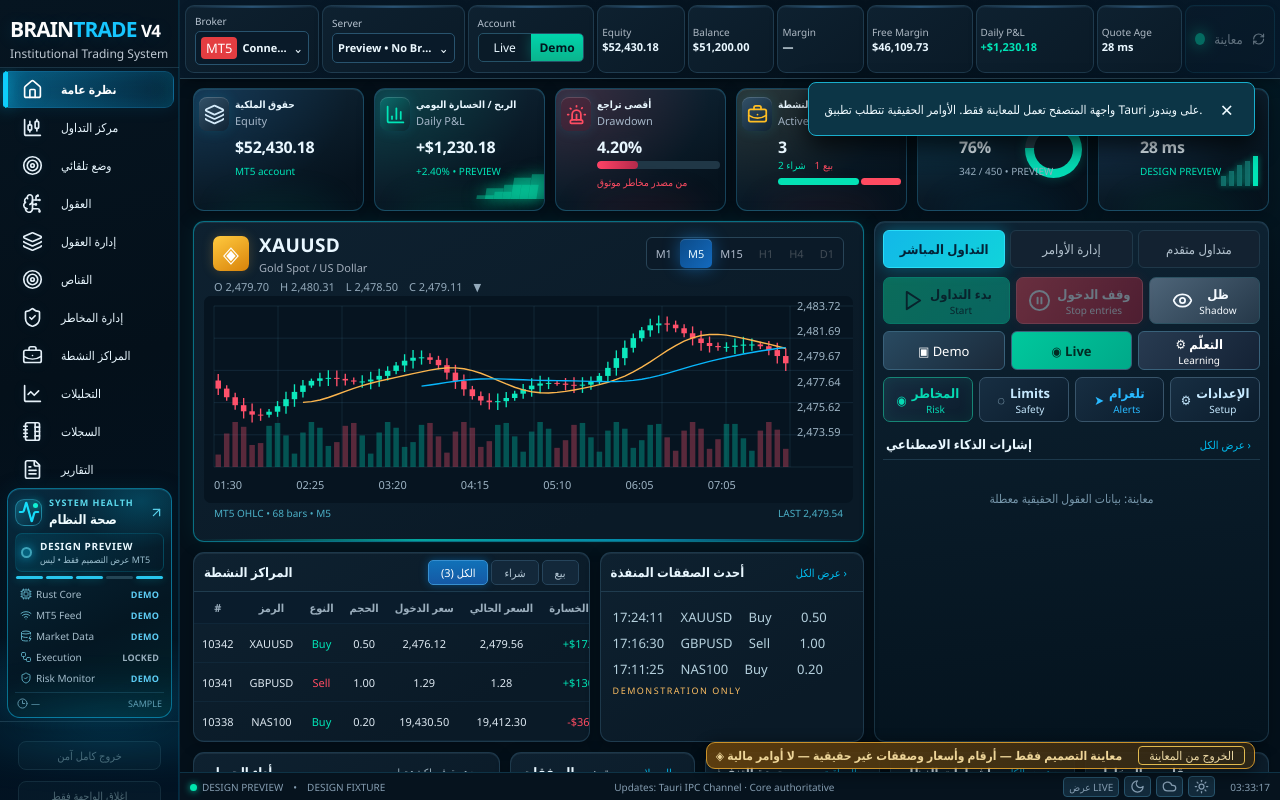
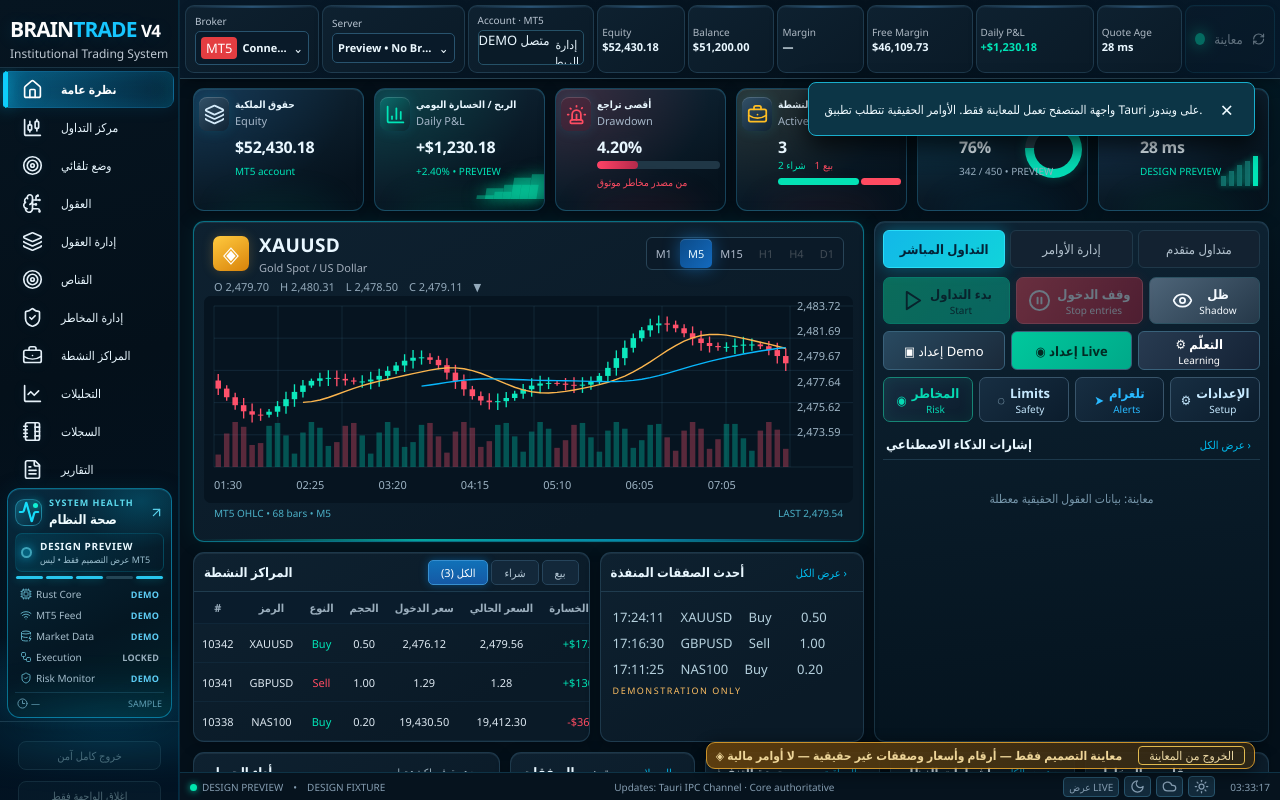
Before and after one commit to gngoongoog/V4, a React (Vite) app in the folder apps/terminal/: page / in a window 1280 px wide. Built offline with nearby package versions, Linux system fonts and the light colour scheme.

Commit message:
fix(p0-d): distinguish actual Demo/REAL MT5 account from navigation to binding screen

```diff
--- a/apps/terminal/src/terminal.tsx
+++ b/apps/terminal/src/terminal.tsx
@@ -341,7 +341,7 @@ export default function Terminal(){
    <header className="account-strip">
     <div className="account-item broker-select"><label>Broker</label><button className="select-look" onClick={()=>open('settings')}><span className="broker-mark">MT5</span><strong>{account?.connected?'Connected broker':'Not connected'}</strong><span>⌄</span></button></div>
     <div className="account-item server-select"><label>Server</label><button className="select-look" onClick={()=>open('execution')}><strong>{account?.server||'—'}</strong><span>⌄</span></button></div>
-    <div className="account-item account-switch"><label>Account</label><div className="switch-buttons"><button className={account&&!account.demo?'active':''} onClick={()=>open('execution')}>Live</button><button className={account?.demo?'active':''} onClick={()=>open('execution')}>Demo</button></div></div>
+    <div className="account-item account-switch"><label>Account · MT5</label><div className="switch-buttons"><span aria-label="حساب الوسيط المتصل فعلياً">{account?(account.demo?'DEMO متصل':'REAL متصل'):'غير متصل'}</span><button type="button" title="فتح إعدادات الربط، وليس تبديل حساب MT5 مباشرة" onClick={()=>open('execution')}>إدارة الربط ↗</button></div></div>
     {[['Equity',money(account?.equity,currency)],['Balance',money(account?.balance,currency)],['Margin','—'],['Free Margin',money(account?.margin_free,currency)],['Daily P&L',signed(account?.today_net,currency)],['Quote Age',preview?'28 ms':feed.quote?num(feed.quoteAgeMs,0)+' ms':'—']].map(([label,value])=><div key={label} className={'top-stat '+(label==='Daily P&L'?'daily':'')}><label>{label}</label><b>{value}</b></div>)}
     <button className="connection-pill" onClick={()=>{if((status?.requested_run||positions.length>0)&&!window.confirm('ستتم إعادة تشغيل جسر MT5. لن تُغلق الصفقات المفتوحة، لكن إدارة خروجها قد تتأخر أثناء الاتصال. تابع فقط عند الضرورة.'))return;void runCommand('reconnect')}} disabled={busy||preview}><span className={'pulse-dot '+(trustworthy?'online':'')}></span><span>{preview?'معاينة':trustworthy?'متصل':'غير متصل'}</span><RefreshCw size={16}/></button>
    </header>
@@ -364,7 +364,7 @@ export default function Terminal(){
        <div className="ops-body">
        {opsTab==='trade'?<>
         <div className="action-row double"><button className="action-btn start" onClick={requestStart} disabled={busy||preview}><Play size={23}/><span>بدء التداول<small>Start</small></span></button><button className="action-btn stop" onClick={()=>void setShowStopConfirm(true)} disabled={busy||preview}><PauseCircle size={23}/><span>وقف الدخول<small>Stop entries</small></span></button><button className="action-btn shadow" onClick={()=>open('shadow')}><Eye size={21}/><span>ظل<small>Shadow</small></span></button></div>
-        <div className="action-row triple"><button className="pill-btn" onClick={()=>open('execution')}>▣ <span>Demo</span></button><button className="pill-btn green" onClick={()=>open('execution')}>◉ <span>Live</span></button><button className="pill-btn slate" onClick={()=>open('learning')}>⚙ <span>التعلّم<small>Learning</small></span></button></div>
+        <div className="action-row triple"><button className="pill-btn" title="فتح شاشة ربط حساب MT5 Demo. هذا الزر لا يغيّر الحساب مباشرة" onClick={()=>open('execution')}>▣ <span>إعداد Demo</span></button><button className="pill-btn green" title="فتح شاشة ربط REAL مع تأكيد رقم الحساب؛ لا يغيّر MT5 مباشرة" onClick={()=>open('execution')}>◉ <span>إعداد Live</span></button><button className="pill-btn slate" onClick={()=>open('learning')}>⚙ <span>التعلّم<small>Learning</small></span></button></div>
         <div className="action-row quadruple"><button className="mini-btn risk" onClick={()=>open('risk')}>◉ <span>المخاطر<small>Risk</small></span></button><button className="mini-btn risk-off" onClick={()=>open('risk')}>◌ <span>Limits<small>Safety</small></span></button><button className="mini-btn telegram" onClick={()=>open('telegram')}>➤ <span>تلغرام<small>Alerts</small></span></button><button className="mini-btn" onClick={()=>open('settings')}>⚙ <span>الإعدادات<small>Setup</small></span></button></div>
         </>:<div className="ops-alt"><h3>{opsTab==='orders'?'مراقبة الأوامر':'خيارات النظام المتقدمة'}</h3><p>{opsTab==='orders'?'المراكز الفعلية والتسوية تأتي من Core وMT5.':'تغيير وضع التنفيذ وإعدادات القناص يتم بعد تحقق Core.'}</p><button className="quick-link" onClick={()=>open(opsTab==='orders'?'positions':'trading')}>فتح الصفحة ذات الصلة ←</button></div>}
        </div>
```
